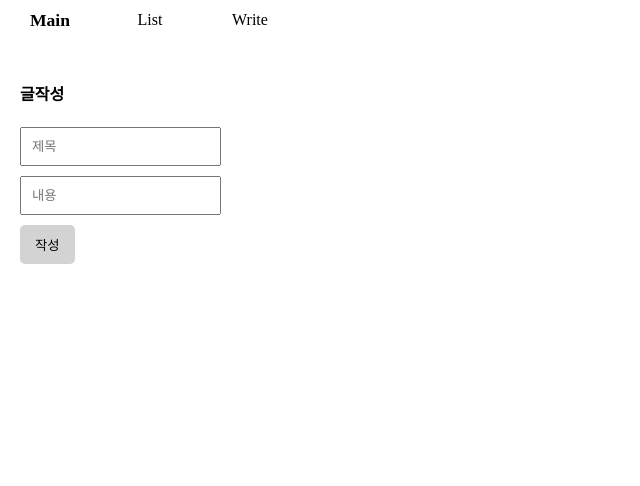
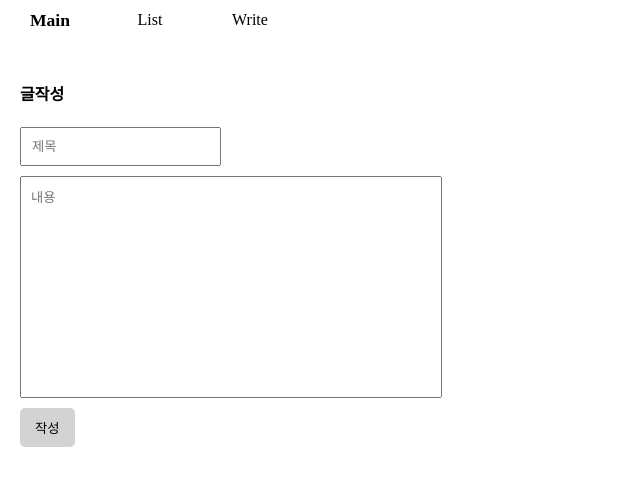
Before and after one commit to rosenfence/nextjs-board, a Next.js app: page /write in a window 1280 px wide. Shown: the top 486 px of the page, without its empty margins (0-640 px from the left). Built offline with nearby package versions, Linux system fonts and the light colour scheme.

Commit message:
feat: 글 수정 기능 추가

```diff
--- a/app/globals.css
+++ b/app/globals.css
@@ -38,7 +38,7 @@ body {
   margin-bottom: 5px;
   box-shadow: rgb(224, 224, 224) 0px 2px 4px 0px;
 }
-.list-link {
+a {
   text-decoration: none;
   color: black;
 }
@@ -65,6 +65,11 @@ input {
   display: block;
   margin-bottom: 10px;
 }
+
+.hidden {
+  display: none;
+}
+
 button {
   padding: 10px 15px;
   background: lightgray;
@@ -72,3 +77,13 @@ button {
   border-radius: 5px;
   cursor: pointer;
 }
+
+textarea {
+  display: block;
+  width: 400px;
+  height: 200px;
+
+  padding: 10px;
+  resize: none;
+  margin-bottom: 10px;
+}
--- a/app/list/page.js
+++ b/app/list/page.js
@@ -10,10 +10,11 @@ export default async function List() {
       {posts.map((post, i) => {
         return (
           <div className='list-item' key={i}>
-            <Link prefetch={false} href={`detail/${post._id}`} className='list-link'>
+            <Link prefetch={false} href={`detail/${post._id}`}>
               <h4>{post.title}</h4>
             </Link>
             <p>{post.content}</p>
+            <Link href={`/edit/${post._id}`}>✏️</Link>
           </div>
         );
       })}
--- a/app/write/page.js
+++ b/app/write/page.js
@@ -2,9 +2,9 @@ export default function Write() {
   return (
     <div className='p-20'>
       <h4>글작성</h4>
-      <form action='/api/write' method='POST'>
+      <form action='/api/post/write' method='POST'>
         <input name='title' placeholder='제목' />
-        <input name='content' placeholder='내용' />
+        <textarea name='content' placeholder='내용' />
         <button type='submit'>작성</button>
       </form>
     </div>
--- a/pages/api/change.js
+++ /dev/null
@@ -1,21 +0,0 @@
-import { connectDB } from '@/util/database';
-
-export default async function change(req, res) {
-  const db = (await connectDB).db('board');
-
-  if (req.method === 'PATCH') {
-    let post = req.body;
-
-    if (post.title === '') {
-      return res.status(400).json('400 Bad Request : 변경할 제목을 적어주세요');
-    } else if (post.content === '') {
-      return res.status(400).json('400 Bad Request : 변경할 내용을 적어주세요');
-    }
-    try {
-      await db.collection('post').insertOne(post);
-      return res.status(200).redirect(302, '/list');
-    } catch {
-      return res.status(500).json('500 Internal Server Error');
-    }
-  }
-}
--- /dev/null
+++ b/pages/api/post/edit.js
@@ -0,0 +1,26 @@
+import { connectDB } from '@/util/database';
+import { ObjectId } from 'mongodb';
+
+export default async function edit(req, res) {
+  const db = (await connectDB).db('board');
+
+  if (req.method === 'POST') {
+    let post = req.body;
+    let edit = {
+      title: post.title,
+      content: post.content,
+    };
+
+    if (post.title === '') {
+      return res.status(400).json('400 Bad Request : 게시글 제목이 없습니다');
+    } else if (post.content === '') {
+      return res.status(400).json('400 Bad Request : 게시글 내용이 없습니다');
+    }
+    try {
+      await db.collection('post').updateOne({ _id: new ObjectId(post._id) }, { $set: edit });
+      return res.status(200).redirect(302, '/list');
+    } catch {
+      return res.status(500).json('500 Internal Server Error');
+    }
+  }
+}
```
Also changed, not shown: app/edit/[postId]/page.js (added, +19 -0 lines), pages/api/post/write.js (renamed from pages/api/write.js).
